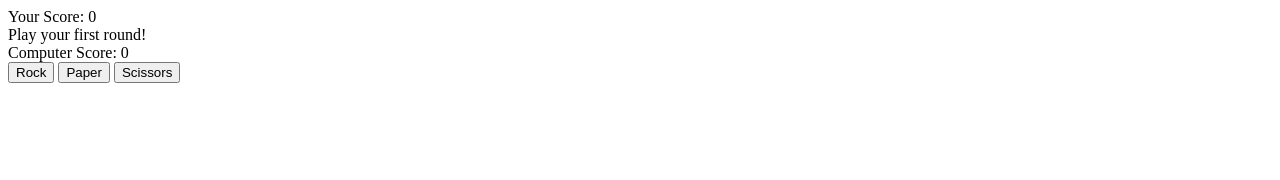
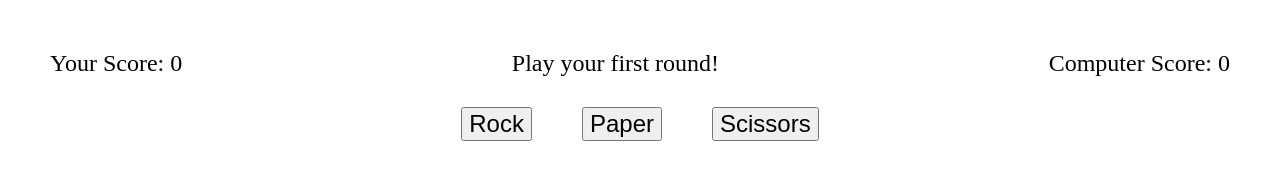
Before and after one commit to a-krenz/rock-paper-scissors, a plain HTML site: page index.html in a window 1280 px wide. Drawn offline with Linux system fonts and the light colour scheme.

Commit message:
feat: add basic page layout

```diff
--- a/index.html
+++ b/index.html
@@ -5,6 +5,7 @@
     <meta charset="UTF-8">
     <meta name="viewport" content="width=device-width, initial-scale=1.0">
     <title>Rock Paper Scissors</title>
+    <link rel="stylesheet" href="style.css">
     <script src="script.js" defer></script>
 </head>
 
@@ -15,9 +16,12 @@
         <div id="computer">Computer Score: 0</div>
     </div>
 
-    <button id="rock">Rock</button>
-    <button id="paper">Paper</button>
-    <button id="scissors">Scissors</button>
+    <div id="buttons">
+        <button id="rock">Rock</button>
+        <button id="paper">Paper</button>
+        <button id="scissors">Scissors</button>
+    </div>
+
 </body>
 
 </html>
--- /dev/null
+++ b/style.css
@@ -0,0 +1,25 @@
+body {
+    display: flex;
+    flex-direction: column;
+    align-items: stretch;
+    justify-content: flex-start;
+    margin: 50px;
+    gap: 30px;
+}
+
+div,
+button {
+    font-size: x-large;
+}
+
+#result-container {
+    display: flex;
+    justify-content: space-between;
+    gap: 60px
+}
+
+#buttons {
+    display: flex;
+    justify-content: center;
+    gap: 50px;
+}
```
